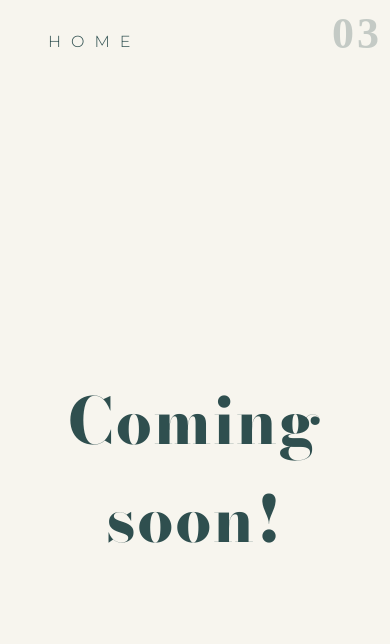
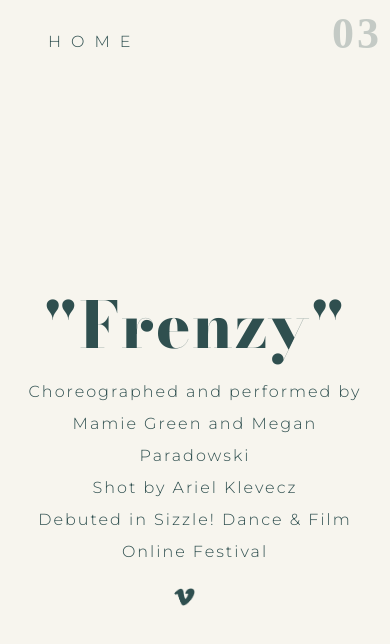
Before and after one commit to MeganParadowski1/volta, a Next.js app: page /work in a window 390 px wide. Shown: the top 644 px of the page. Built offline with nearby package versions, Linux system fonts and the light colour scheme.

Commit message:
Fixes & changes

```diff
--- a/components/Layout.js
+++ b/components/Layout.js
@@ -17,7 +17,7 @@ export default function Layout({ children }) {
         />
       </Head>
       <Nav />
-      <div className={styles.mainContent}>{children}</div>
+      {children}
     </div>
   );
 }
--- a/components/Nav.js
+++ b/components/Nav.js
@@ -54,10 +54,10 @@ export default function Nav({ props }) {
           <a className={styles.bottomright}>Work</a>
         </Link>
         <div className={styles.topright}>
-          <a href="http://instagram.com" target="_blank">
+          <a href="https://www.instagram.com/volta_collective/" target="_blank">
             <img src="/insta-logo-white.png" className={styles.toprightImg} />
           </a>
-          <a href="http://vimeo.com" target="_blank">
+          <a href="https://vimeo.com/589567244" target="_blank">
             <img src="/vimeo-logo-white.png" className={styles.toprightImg} />
           </a>
         </div>
--- a/pages/_app.js
+++ b/pages/_app.js
@@ -1,6 +1,17 @@
 import "../styles/globals.css";
+import { useRouter } from "next/router";
+import { useEffect } from "react";
 
 function MyApp({ Component, pageProps }) {
+  const router = useRouter();
+  const path = router.asPath;
+  useEffect(() => {
+    if (path == "/") {
+      document.documentElement.style.overflow = "hidden";
+    } else {
+      document.documentElement.style.overflow = "auto";
+    }
+  }, [path]);
   return <Component {...pageProps} />;
 }
 
--- a/pages/work.js
+++ b/pages/work.js
@@ -7,7 +7,19 @@ export default function Work() {
   return (
     <Layout>
       <div className={styles.workMain}>
-        <div className={styles.pageTitle}>Coming soon!</div>
+        <div className={styles.frenzy}>
+          <div className={styles.workTitle}>"Frenzy"</div>
+          <div className={styles.workText}>
+            Choreographed and performed by Mamie Green and Megan Paradowski
+          </div>
+          <div className={styles.workText}>Shot by Ariel Klevecz</div>
+          <div className={styles.workText}>
+            Debuted in Sizzle! Dance & Film Online Festival
+          </div>
+          <a href="https://vimeo.com/589567244">
+            <img className={styles.vimeoLogo} src="/vimeo-logo-green.png" />
+          </a>
+        </div>
       </div>
     </Layout>
   );
--- a/styles/Info.module.css
+++ b/styles/Info.module.css
@@ -7,12 +7,16 @@
   width: 600px;
   left: 50%;
   margin-left: -300px;
+  z-index: 9;
 }
 .infoText {
   font-size: 16px;
   font-weight: 300;
   line-height: 2;
   letter-spacing: 2px;
+  padding-bottom: 100px;
+  overflow: auto;
+
 }
 .pageTitle {
   font-family: "Bodoni Moda", serif;
@@ -30,7 +34,11 @@
   padding-bottom: 200px;
 }
 @media only screen and (max-width: 768px) {
+  .infoMain {
+    width: 325px;
+    margin-left: -162.5px;
+  }
   .pageTitle {
-    font-size: 30px;
+      text-align: center;
   }
 }
--- a/styles/Nav.module.css
+++ b/styles/Nav.module.css
@@ -85,7 +85,4 @@
     bottom: 2rem;
     right: 2rem;
   }
-  .hovertext {
-    right: 1rem;
-  }
 }
--- a/styles/Work.module.css
+++ b/styles/Work.module.css
@@ -1,20 +1,43 @@
 .workMain {
   color: darkslategray;
+  height: 100%;
 }
-.pageTitle {
-  position: absolute;
+.workTitle {
   text-align: center;
   width: 100%;
   height: 100px;
-  top: 50%;
-  margin-top: -50px;
   font-family: "Bodoni Moda", serif;
   letter-spacing: 2px;
   font-weight: 900;
   font-size: 4rem;
 }
-.video {
+.workText {
+  text-align: center;
+  font-size: 16px;
+  font-weight: 300;
+  line-height: 2;
+  letter-spacing: 2px;
+}
+.frenzy {
+  display: flex;
+  flex-direction: column;
+  justify-content: center;
+  height: 100%;
+}
+.vimeoLogo {
+  height: 18px;
+  position: absolute;
+  left: 50%;
+  margin-left: -20.6px;
+  margin-top: 20px;
+}
+.workVideo {
+  position: absolute;
   width: 600px;
+  left: 50%;
+  margin-left: -300px;
+  margin-top: 25px;
+  padding-bottom: 100px;
 }
 .description {
   margin: 1;
@@ -35,4 +58,11 @@
   letter-spacing: 5px;
 }
 @media only screen and (max-width: 768px) {
+  .workVideo {
+    width: 325px;
+    margin-left: -162.5px;
+  }
+  .workText {
+    padding: 0 20px;
+  }
 }
--- a/styles/globals.css
+++ b/styles/globals.css
@@ -22,3 +22,6 @@ a {
 * {
   box-sizing: border-box;
 }
+#__next {
+  height: 100%;
+}
```
Also changed, not shown: pages/index.js (+12 -4 lines), pages/info.js (+13 -13 lines), public/vimeo-logo-green.png (added).
